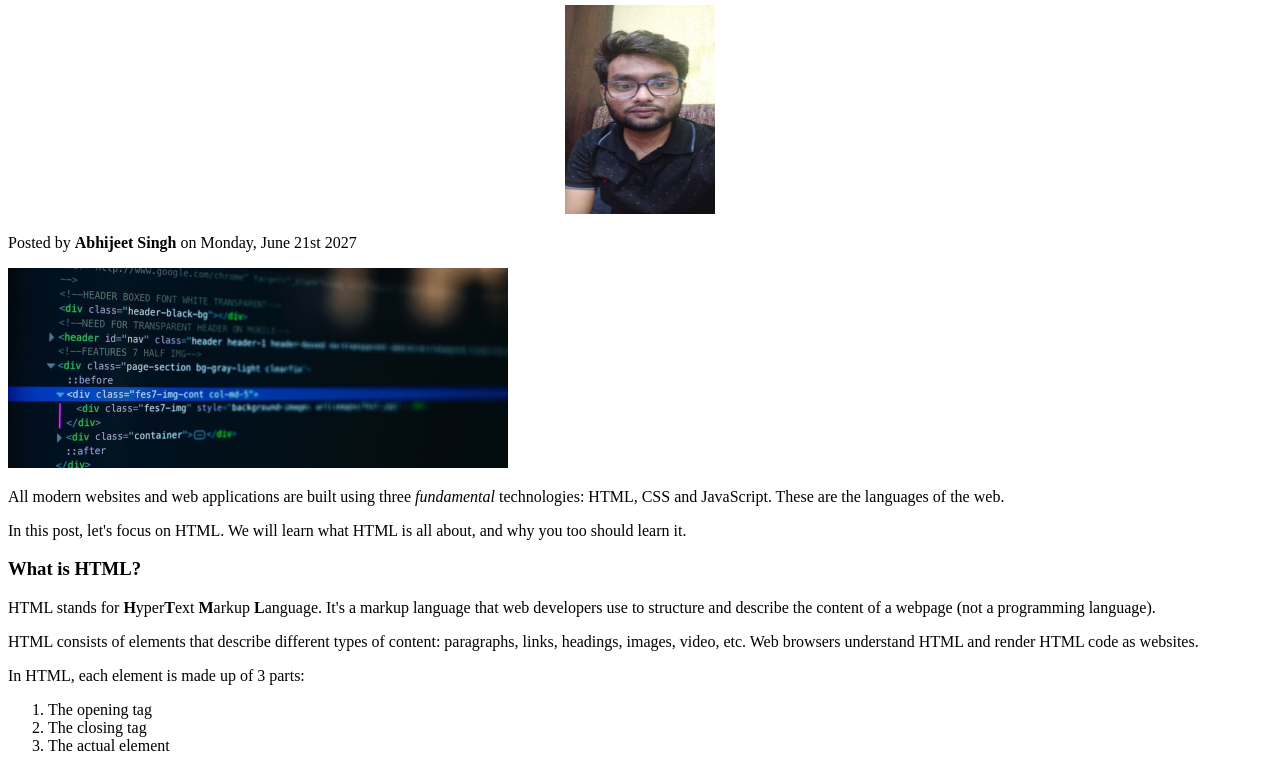
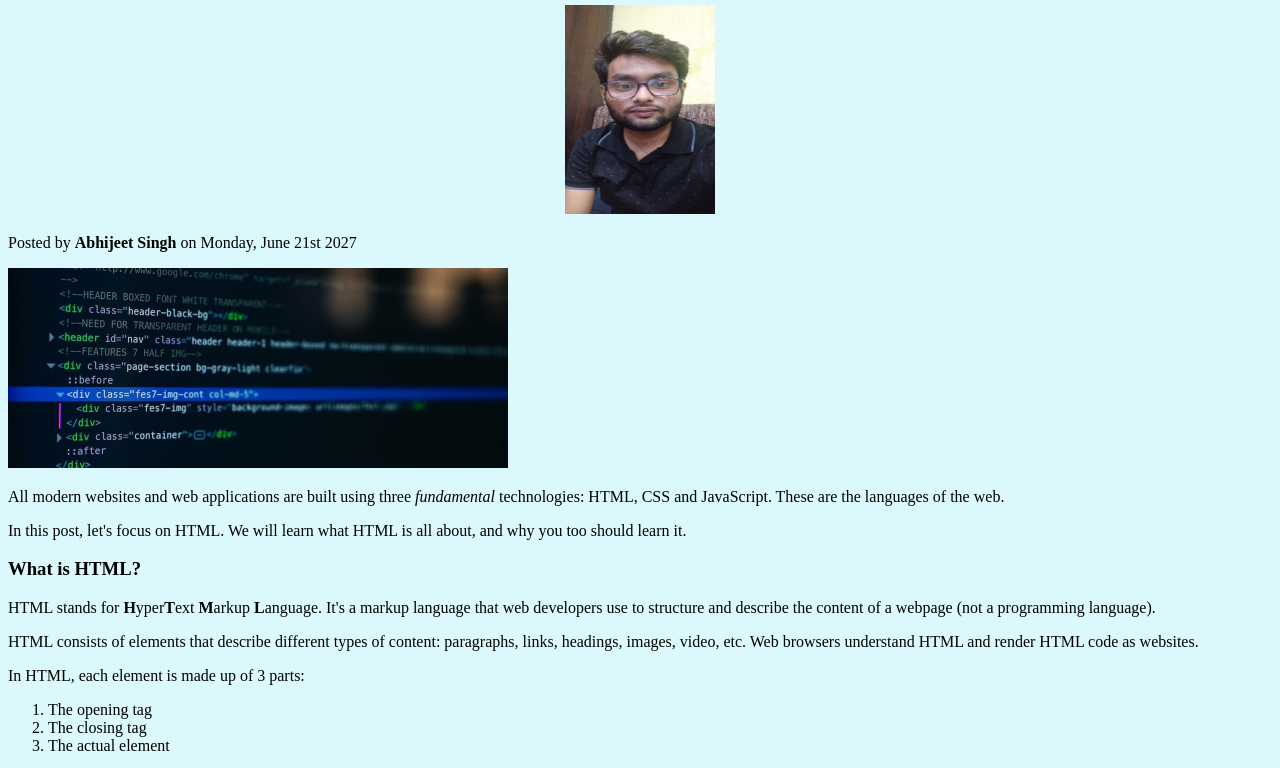
Before and after one commit to ajabhijeetsingh/AJ, a plain HTML site: page index.html in a window 1280 px wide. Shown: the part 161-929 px from the top of the page. Drawn offline with Linux system fonts and the light colour scheme.

Commit message:
Update index.html

```diff
--- a/index.html
+++ b/index.html
@@ -4,7 +4,7 @@
     <meta charset="UTF-8" />
     <title>Welcome</title>
   </head>
-  <body>
+  <body bgcolor= #DBF9FC>
     <!-- <h1>The Basic Language of the Web: HTML</h1>
     <h2>The Basic Language of the Web: HTML</h2>
     <h3>The Basic Language of the Web: HTML</h3>
```
